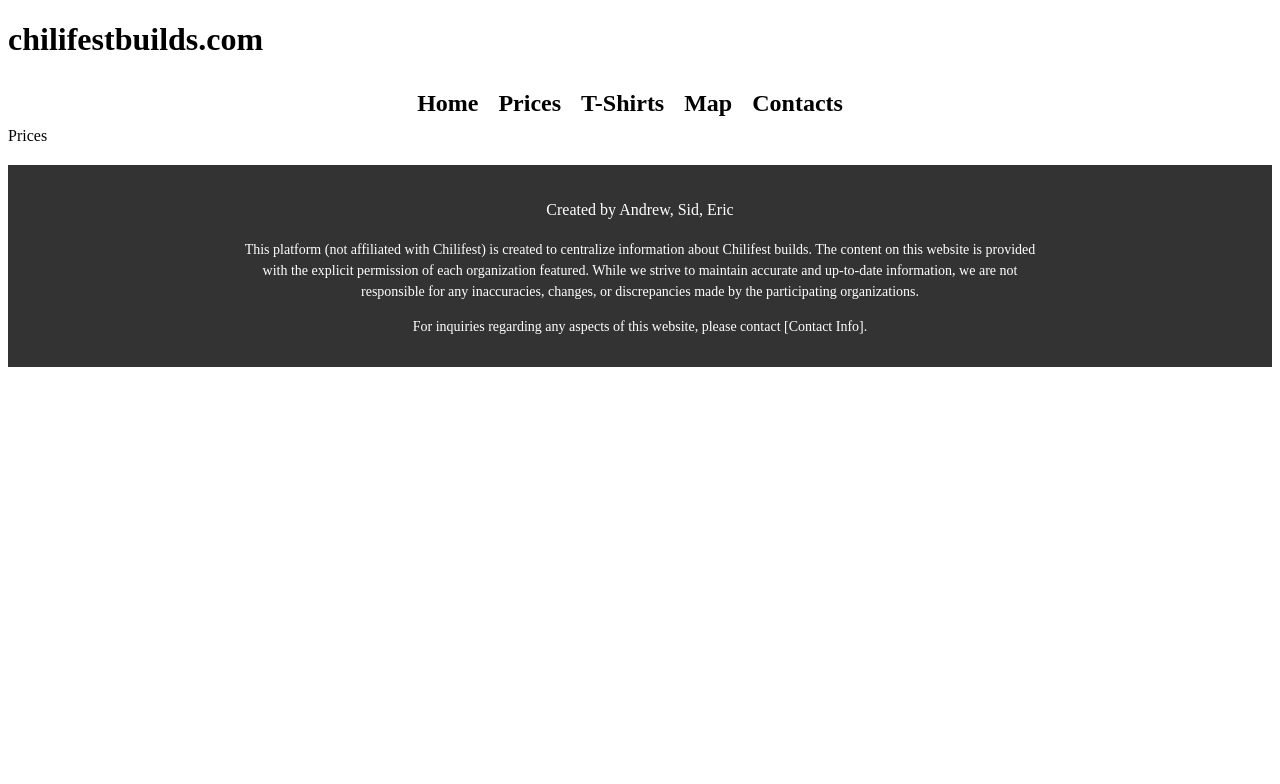
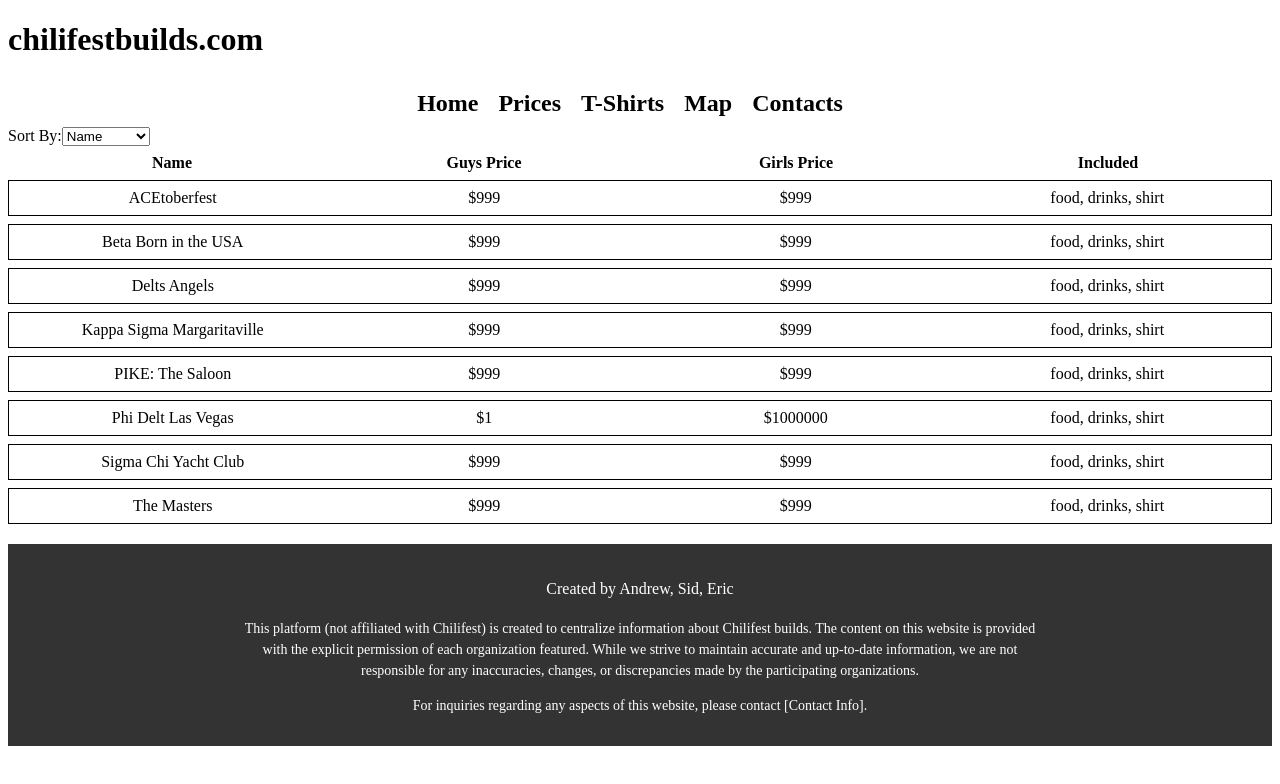
Before and after one commit to andrewlin27/chilifest-builds, a React (Create React App) app: page /prices in a window 1280 px wide. Shown: the top 784 px of the page. Built offline with nearby package versions, Linux system fonts and the light colour scheme.

Commit message:
prices page

```diff
--- a/src/components/PriceEntry.js
+++ b/src/components/PriceEntry.js
@@ -1,8 +1,14 @@
 import React from 'react'
+import './css/PriceEntry.css'
 
-const PriceEntry = () => {
+const PriceEntry = ({name, guys, girls, included}) => {
   return (
-    <div>PriceEntry</div>
+    <div className='price-entry'>
+      <div className='entry-item'>{name}</div>
+      <div className='entry-item'>${guys}</div>
+      <div className='entry-item'>${girls}</div>
+      <div className='entry-item'>{included}</div>
+    </div>
   )
 }
 
--- a/src/components/Prices.js
+++ b/src/components/Prices.js
@@ -1,8 +1,60 @@
-import React from 'react'
+import React, { useEffect, useState } from 'react'
+import prices from '../data/priceData'
+import PriceEntry from './PriceEntry'
+import './css/Prices.css'
 
 const Prices = () => {
+
+  const compare = (el1, el2, index) => {
+    if (el1[index] === el2[index]) {
+      return 0;
+    }
+    else if (el1[index] < el2[index]) {
+      return -1;
+    }
+    else {
+      return 1;
+    }
+  }
+
+  prices.sort((el1,el2) => compare(el1, el2, "name"));
+
+  const [sortedPrices, setSortedPrices] = useState(prices);
+  // setSortedPrices(sortedPrices.sort((el1,el2) => compare(el1, el2, "guys")));
+
+
+  const [sortBy, setSortBy] = useState("name");
+
+  useEffect(() => {
+    setSortedPrices(sortedPrices.sort((el1,el2) => compare(el1, el2, sortBy)));
+    console.log(sortedPrices);
+  }, [sortBy])
+
+
   return (
-    <div>Prices</div>
+    <div>
+      <div>
+        <label htmlFor="sortDropdown">Sort By:</label>
+        <select id="sortDropdown" value={sortBy} onChange={(event) => setSortBy(event.target.value)}>
+          <option value="name">Name</option>
+          <option value="guys">Guys Price</option>
+          <option value="girls">Girls Price</option>
+        </select>
+      </div>
+
+      <div className="price-entry-titles">
+        <div className="entry-item-title">Name</div>
+        <div className="entry-item-title">Guys Price</div>
+        <div className="entry-item-title">Girls Price</div>
+        <div className="entry-item-title">Included</div>
+      </div>
+
+      <div>
+        {sortedPrices.map(item => {
+          return <PriceEntry key={item.id} {...item}/>
+        })}
+      </div>
+    </div>
   )
 }
 
--- /dev/null
+++ b/src/components/css/PriceEntry.css
@@ -0,0 +1,12 @@
+.price-entry {
+    display: flex;
+    justify-content: space-between;
+    border: 1px solid #000;
+    padding: 8px;
+    margin-bottom: 8px;
+  }
+
+  .entry-item {
+    flex: 1;
+    text-align: center;
+  }
--- /dev/null
+++ b/src/components/css/Prices.css
@@ -0,0 +1,11 @@
+.price-entry-titles {
+    display: flex;
+    justify-content: space-between;
+    padding: 8px;
+    font-weight: bold;
+  }
+
+  .entry-item-title {
+    flex: 1;
+    text-align: center;
+  }
--- a/src/data/priceData.js
+++ b/src/data/priceData.js
@@ -9,8 +9,8 @@
     {
         id: 2,
         name: "Phi Delt Las Vegas",
-        guys: 999,
-        girls: 999,
+        guys: 1,
+        girls: 1000000,
         included: "food, drinks, shirt"
     },
     {
```
